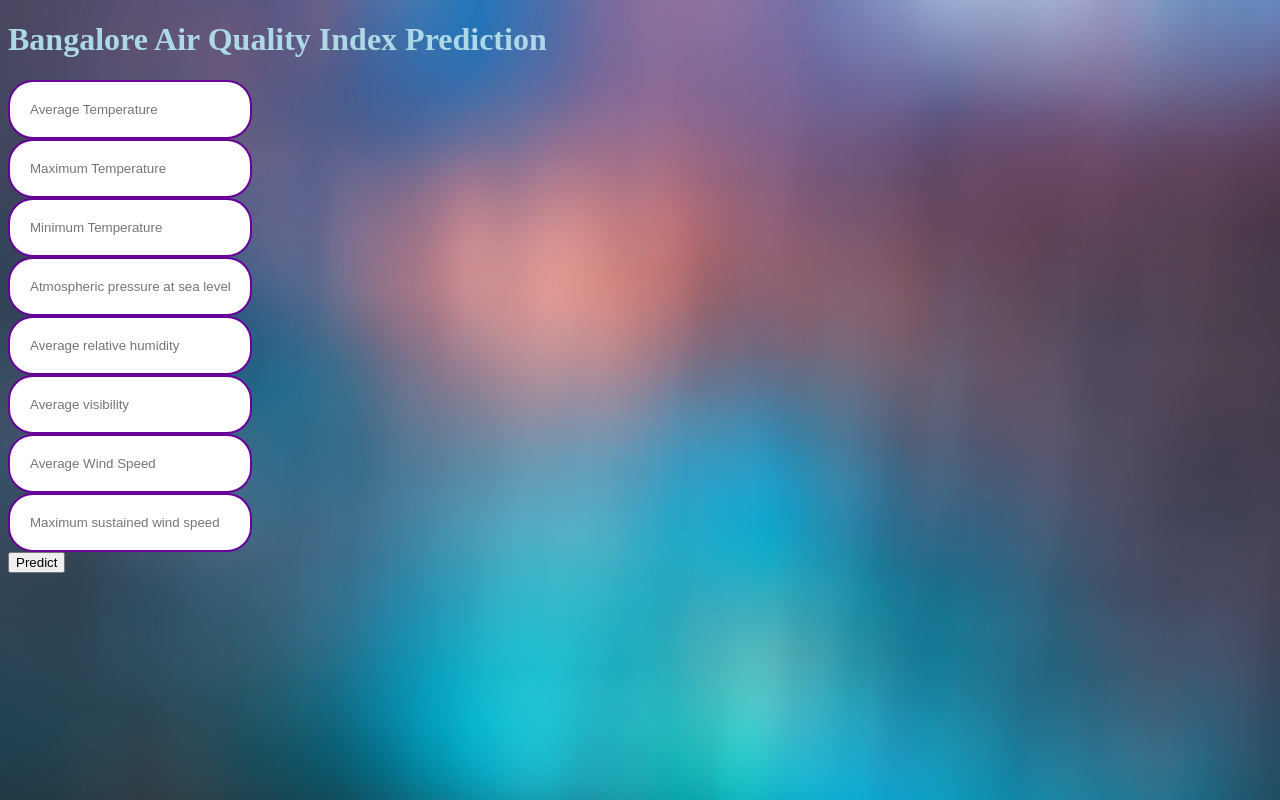
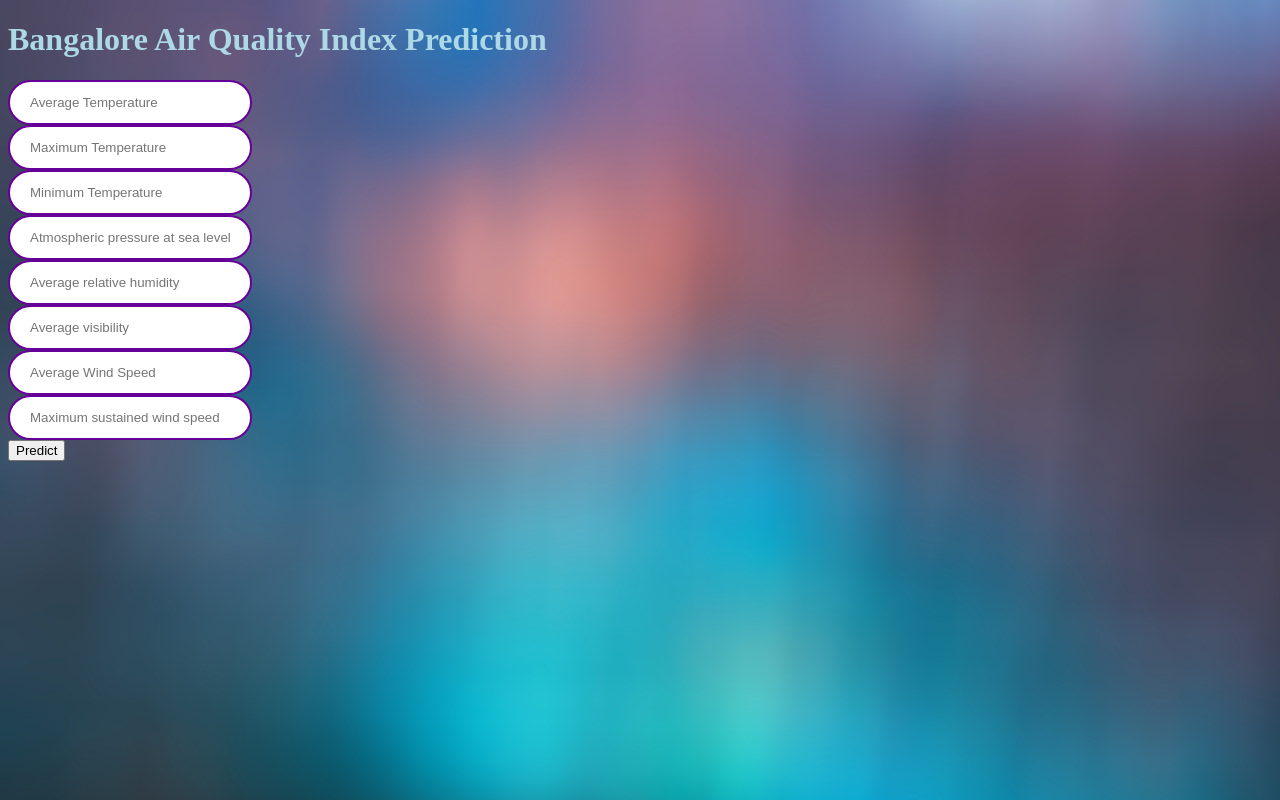
Before and after one commit to RaviG007/AQIapp2, a Flask app: page / in a window 1280 px wide. Run offline with Flask 2, Linux system fonts and the light colour scheme; parts of the project's set-up code (start-up, migrations or seed data) failed here and were passed over.

Commit message:
Update style.css

```diff
--- a/static/css/style.css
+++ b/static/css/style.css
@@ -9,5 +9,5 @@ h1 {
     border: 2px solid #609;
     padding: 20px;
     width: 200px;
-    height: 15px;
+    height: 1px;
 }
```
